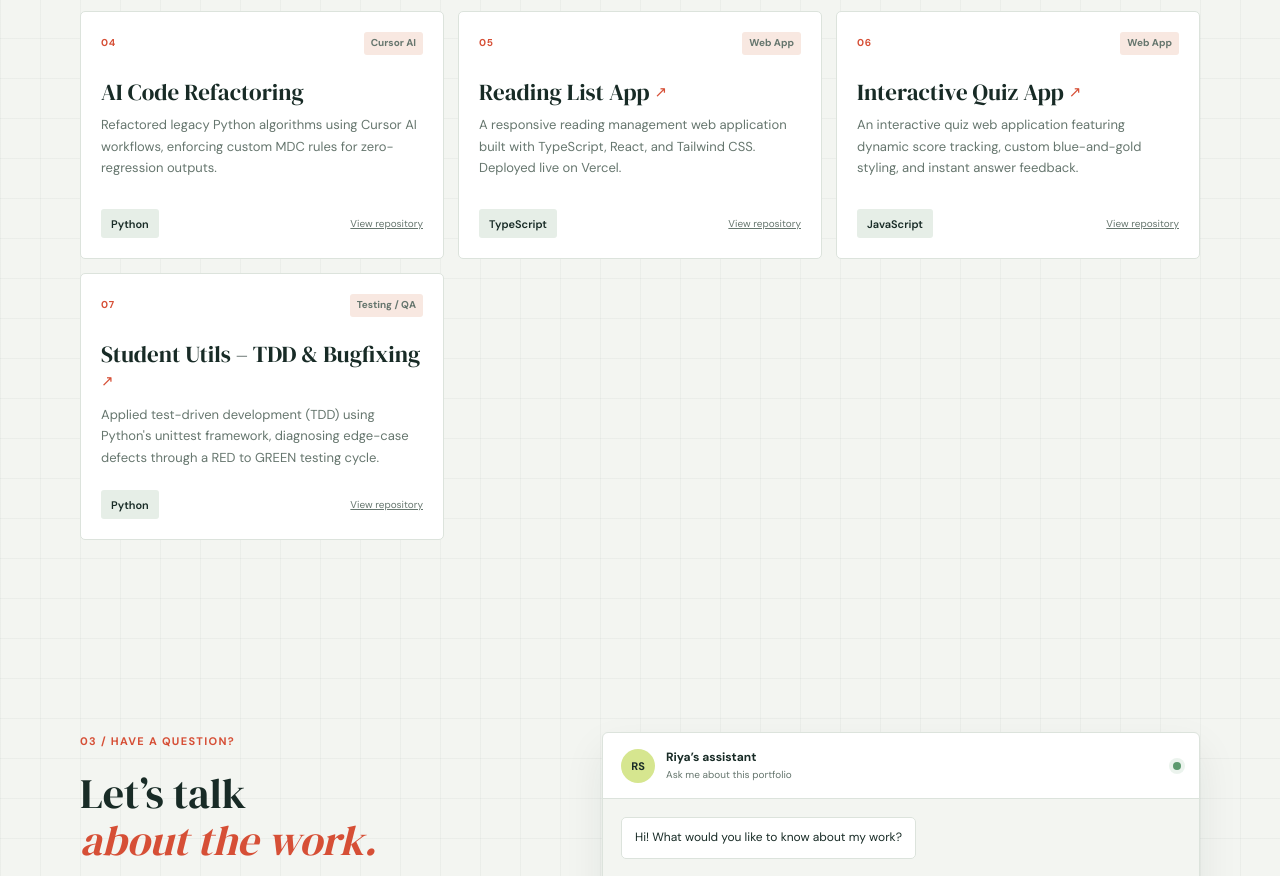
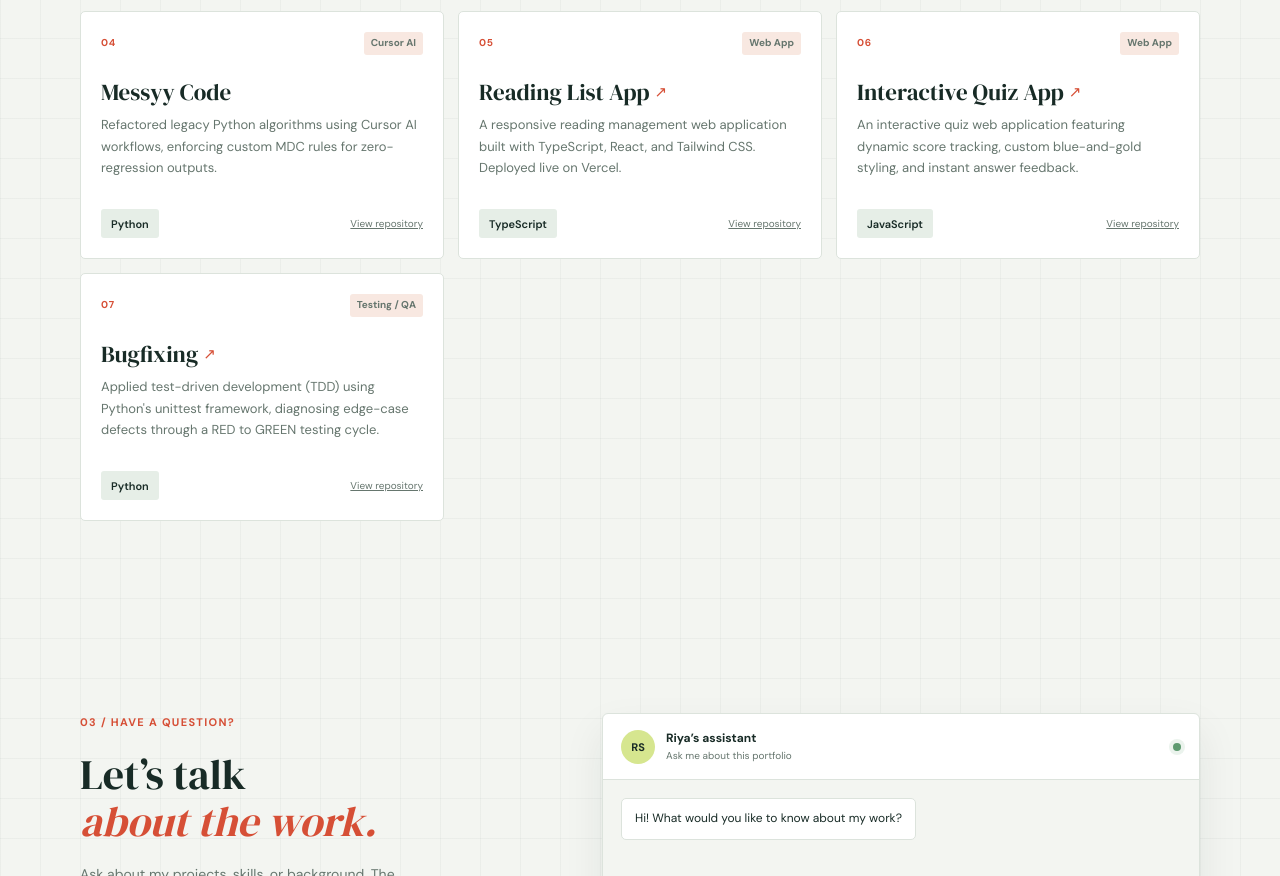
Before and after one commit to riyashevkani55-lgtm/portfolio-2, a website built with Vite: page index.html in a window 1280 px wide. Shown: the part 1562-2438 px from the top of the page. Built offline with nearby package versions, Linux system fonts and the light colour scheme.

Commit message:
Update index.html

```diff
--- a/index.html
+++ b/index.html
@@ -126,7 +126,7 @@
           </li>
           <li class="project-card" data-name="Messy Code" data-technologies="Python">
             <div class="project-card-top"><span class="project-number">04</span><span class="project-tag">Cursor AI</span></div>
-            <h3><a href="https://github.com/riyashevkani55-lgtm/cursor-ai-refactoring" target="_blank" rel="noopener noreferrer">AI Code Refactoring</a></h3>
+            <h3><a href="https://github.com/riyashevkani55-lgtm/cursor-ai-refactoring" target="_blank" rel="noopener noreferrer">Messyy Code</a></h3>
             <p>Refactored legacy Python algorithms using Cursor AI workflows, enforcing custom MDC rules for zero-regression outputs.</p>
             <div class="project-card-bottom"><span class="technology-tag">Python</span><a href="https://github.com/riyashevkani55-lgtm/cursor-ai-refactoring" class="project-link-label" target="_blank" rel="noopener noreferrer">View repository</a></div>
           </li>
@@ -158,7 +158,7 @@
           </li>
           <li class="project-card" data-name="Bugfixing" data-technologies="Python TDD">
             <div class="project-card-top"><span class="project-number">07</span><span class="project-tag">Testing / QA</span></div>
-            <h3><a href="https://github.com/riyashevkani55-lgtm/bugfixing" target="_blank" rel="noopener noreferrer">Student Utils – TDD & Bugfixing <span class="arrow" aria-hidden="true">↗</span></a></h3>
+            <h3><a href="https://github.com/riyashevkani55-lgtm/bugfixing" target="_blank" rel="noopener noreferrer">Bugfixing <span class="arrow" aria-hidden="true">↗</span></a></h3>
             <p>Applied test-driven development (TDD) using Python's unittest framework, diagnosing edge-case defects through a RED to GREEN testing cycle.</p>
             <div class="project-card-bottom"><span class="technology-tag">Python</span><a href="https://github.com/riyashevkani55-lgtm/bugfixing" class="project-link-label" target="_blank" rel="noopener noreferrer">View repository</a></div>
           </li>
```
